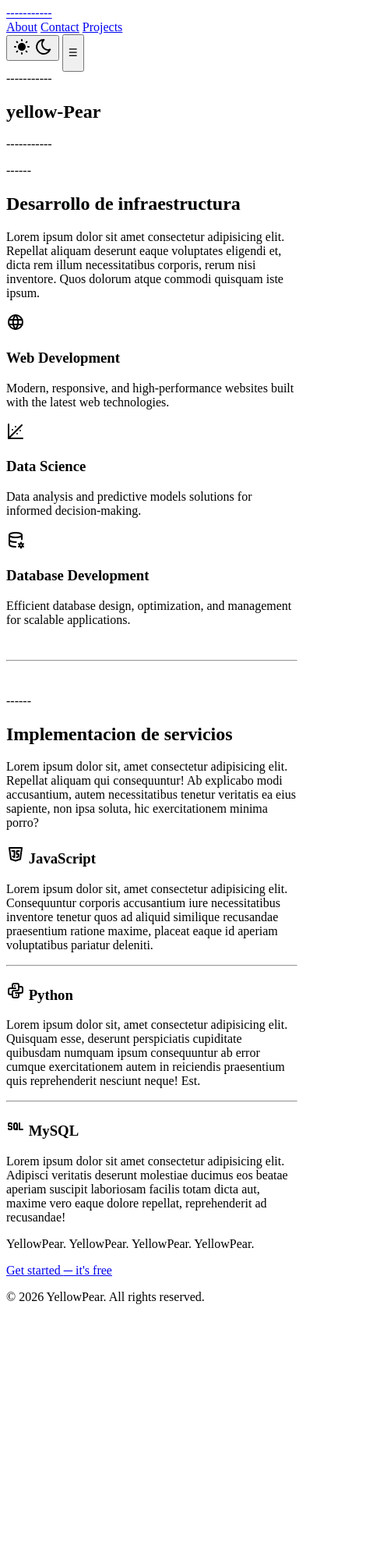
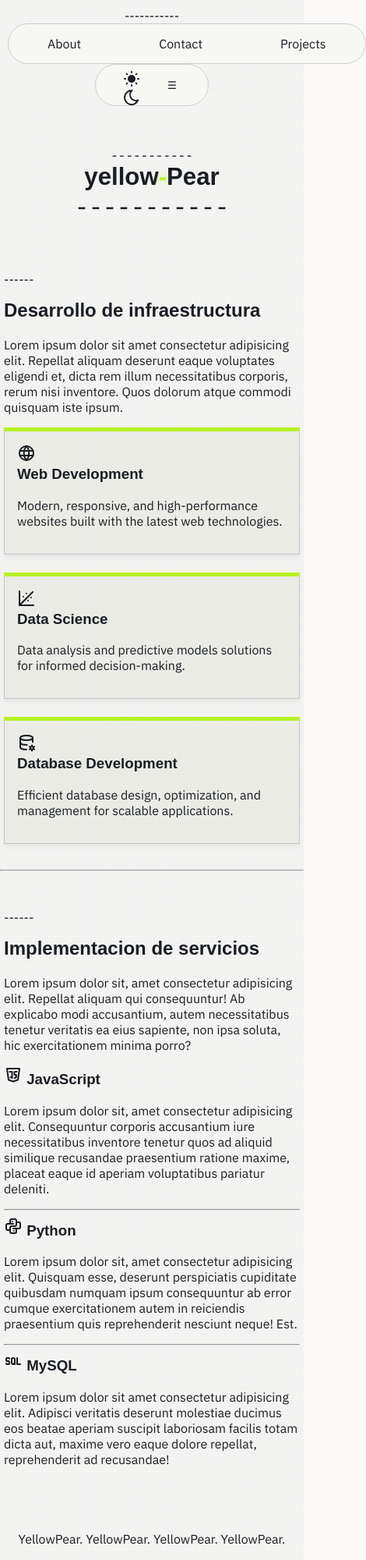
Before and after one commit to aNTb-j/webTest, a plain HTML site: page index.html in a window 390 px wide. Shown: the top 2000 px of the page at 78% size, 470 px wide, since content can reach past the window. Before the commit the page ends 1688 px from the top, so only its background shows below. Drawn offline with Linux system fonts and the light colour scheme; a script that the page names is missing; files whose address does not match are found by name.

Commit message:
Cambio en funcionalidades

```diff
--- a/index.html
+++ b/index.html
@@ -7,7 +7,7 @@
         <link rel="preconnect" href="https://fonts.googleapis.com">
         <link rel="preconnect" href="https://fonts.gstatic.com" crossorigin>
         <link href="https://fonts.googleapis.com/css2?family=IBM+Plex+Mono:wght@400;500;700&family=IBM+Plex+Sans:wght@400;500;600;700&display=swap" rel="stylesheet">
-        <link rel="stylesheet" href="public/css/style.css">
+        <link rel="stylesheet" href="style.css">
 
         <title>YellowPear</title>
     </head>
--- /dev/null
+++ b/index.js
@@ -0,0 +1,3 @@
+import { initThemeToggle } from "./components/toggle.js";
+
+initThemeToggle();
--- /dev/null
+++ b/style.css
@@ -0,0 +1,493 @@
+:root {
+  /* ========= Brand ========= */
+  --accent: hsl(77, 95%, 56%);
+  --accent-hover: hsl(77, 95%, 63%);
+  --accent-soft: hsla(77, 95%, 56%, .15);
+  /* ========= Dark ========= */
+  --dark-background: hsl(0, 0%, 0%);
+  --dark-surface: hsl(0, 0%, 0%);
+  --dark-panel: hsl(0, 0%, 0%);
+  --dark-card: hsl(223, 18%, 8%);
+  --dark-card-hover: hsl(226, 24%, 14%);
+  --dark-border: hsl(221, 33%, 9%);
+  --dark-text1: hsl(0, 0%, 100%);
+  --dark-text2: hsl(0, 0%, 100%);
+  --crt-dark-scanline: hsla(0, 0%, 0%, .16);
+  --crt-dark-red: hsla(0, 100%, 65%, .025);
+  --crt-dark-green: hsla(120, 100%, 65%, .020);
+  --crt-dark-blue: hsla(220, 100%, 65%, .025);
+  --crt-dark-glow: hsla(77, 95%, 56%, .18);
+  /* ========= Light ========= */
+  --light-background: hsl(40, 25%, 98%);
+  --light-surface: hsl(0, 0%, 100%);
+  --light-panel: hsl(60, 20%, 96%);
+  --light-card: hsl(60, 18%, 94%);
+  --light-card-hover: hsl(60, 16%, 91%);
+  --light-border: hsl(220, 12%, 82%);
+  --light-text1: hsl(220, 10%, 42%);
+  --light-text2: hsl(220, 18%, 12%);
+  --crt-light-scanline: hsla(0, 0%, 0%, .05);
+  --crt-light-red: hsla(0, 100%, 55%, .010);
+  --crt-light-green: hsla(120, 100%, 45%, .008);
+  --crt-light-blue: hsla(220, 100%, 55%, .010);
+  --crt-light-glow: hsla(77, 95%, 56%, .08);
+}
+
+:root {
+  --background: var(--light-background);
+  --surface: var(--light-surface);
+  --panel: var(--light-panel);
+  --card: var(--light-card);
+  --card-hover: var(--light-card-hover);
+  --border: var(--light-border);
+  --text1: var(--light-text1);
+  --text2: var(--light-text2);
+  --crt-scanline: var(--crt-light-scanline);
+  --crt-red: var(--crt-light-red);
+  --crt-green: var(--crt-light-green);
+  --crt-blue: var(--crt-light-blue);
+  --crt-glow: var(--crt-light-glow);
+}
+
+[data-theme=dark] {
+  --background: var(--dark-background);
+  --surface: var(--dark-surface);
+  --panel: var(--dark-panel);
+  --card: var(--dark-card);
+  --card-hover: var(--dark-card-hover);
+  --border: var(--dark-border);
+  --text1: var(--dark-text1);
+  --text2: var(--dark-text2);
+  --crt-scanline: var(--crt-dark-scanline);
+  --crt-red: var(--crt-dark-red);
+  --crt-green: var(--crt-dark-green);
+  --crt-blue: var(--crt-dark-blue);
+  --crt-glow: var(--crt-dark-glow);
+}
+
+:root {
+  --font-primary: "IBM Plex Sans", sans-serif;
+  --font-mono: "IBM Plex Mono", monospace;
+  --font-title: "Space Grotesk", sans-serif;
+}
+
+html {
+  font-size: 100%;
+  box-sizing: border-box;
+}
+
+*, *::before, *::after {
+  box-sizing: inherit;
+}
+
+body {
+  margin: 0;
+  padding: 0;
+  font-family: var(--font-intern);
+}
+
+h1, h2, h3 {
+  margin-top: 0;
+}
+
+a, a:visited, a:active {
+  text-decoration: none;
+}
+
+.container {
+  padding: 0 1.5625rem;
+  max-width: 69.375rem;
+  margin: 0 auto;
+}
+@media (max-width: 39.9375em) {
+  .container {
+    padding: 0.3125rem;
+  }
+}
+@media (min-width: 40em) {
+  .container {
+    padding: 0.3125rem;
+  }
+}
+@media (min-width: 59.375em) {
+  .container {
+    padding: 0.3125rem;
+  }
+}
+
+.crt {
+  position: relative;
+}
+
+.crt::before {
+  content: "";
+  position: absolute;
+  inset: 0;
+  background: linear-gradient(transparent 50%, var(--crt-scanline) 50%), linear-gradient(90deg, var(--crt-red), var(--crt-green), var(--crt-blue));
+  background-size: 100% 2px, 3px 100%;
+  pointer-events: none;
+}
+
+.card-grid {
+  display: grid;
+  grid-template-columns: repeat(3, 1fr);
+  gap: 1.4375rem;
+}
+@media (max-width: 39.9375em) {
+  .card-grid {
+    grid-template-columns: repeat(1, 1fr);
+  }
+}
+@media (min-width: 40em) {
+  .card-grid {
+    grid-template-columns: repeat(2, 1fr);
+  }
+}
+@media (min-width: 59.375em) {
+  .card-grid {
+    grid-template-columns: repeat(3, 1fr);
+  }
+}
+.card-grid :hover {
+  background-color: var(--card-hover);
+}
+
+.card {
+  background-color: var(--card);
+  border: 1px solid var(--border);
+  border-radius: 0rem;
+  padding: 1rem;
+  box-shadow: 0 0.25rem 6px rgba(0, 0, 0, 0.05);
+}
+.card__webdev {
+  border-top: 0.3125rem solid var(--accent);
+}
+.card__datascience {
+  border-top: 0.3125rem solid var(--accent);
+}
+.card__database {
+  border-top: 0.3125rem solid var(--accent);
+}
+
+.header {
+  position: sticky;
+  top: 0;
+  z-index: 1000;
+}
+@media (max-width: 39.9375em) {
+  .header {
+    justify-content: space-between;
+    align-items: center;
+  }
+}
+@media (min-width: 40em) {
+  .header {
+    justify-content: space-between;
+    align-items: center;
+  }
+}
+.header__title {
+  width: 100%;
+}
+@media (min-width: 40em) {
+  .header__title {
+    width: auto;
+  }
+}
+.header__actions {
+  width: 100%;
+  border-width: 0;
+}
+@media (min-width: 40em) {
+  .header__actions {
+    width: auto;
+  }
+}
+
+.hero-animation {
+  margin-top: 10%;
+  text-align: center;
+  margin-bottom: 10%;
+}
+.hero-animation h1 {
+  font-size: clamp(1.875rem, 8vw, 5.625rem);
+  font-weight: 700;
+  margin: 0;
+}
+.hero-animation p {
+  margin-top: 0;
+  font-size: 1.875rem;
+}
+.hero-animation .pear-animation {
+  color: var(--accent);
+  animation: hackerBlink 2.5s infinite;
+}
+
+@keyframes hackerBlink {
+  0%, 100% {
+    opacity: 1;
+    text-shadow: 0 0 8px currentColor;
+  }
+  50% {
+    opacity: 1%;
+    text-shadow: none;
+  }
+}
+.navbar {
+  display: flex;
+  flex-wrap: wrap;
+}
+.navbar a {
+  position: relative;
+  text-decoration: none;
+  color: var(--text2);
+}
+.navbar a::after {
+  content: "";
+  position: absolute;
+  left: 0;
+  bottom: -4px;
+  width: 0;
+  height: 2px;
+  background: var(--accent);
+  transition: width 0.25s ease;
+}
+.navbar a:hover::after {
+  width: 100%;
+}
+.navbar__logo {
+  display: flex;
+  align-items: center;
+  color: var(--text2);
+}
+.navbar__links {
+  display: flex;
+  gap: 6.25rem;
+  padding: 0.9375rem 3.125rem;
+  border-radius: 999px;
+  background: var(--panel);
+  border: 1px solid var(--border);
+}
+.navbar__actions {
+  display: flex;
+  align-items: center;
+  gap: 0.625rem;
+  padding: 0.3125rem 1.5625rem;
+  border-radius: 999px;
+  background: var(--panel);
+  border: 1px solid var(--border);
+}
+@media (max-width: 39.9375em) {
+  .navbar {
+    justify-content: space-around;
+    align-items: center;
+  }
+}
+@media (min-width: 40em) {
+  .navbar {
+    justify-content: space-around;
+    align-items: center;
+  }
+}
+@media (min-width: 59.375em) {
+  .navbar {
+    justify-content: space-around;
+    align-items: center;
+  }
+}
+
+.contact {
+  line-height: 6.25rem;
+  display: flex;
+  justify-content: center;
+}
+.contact .client-application {
+  display: flex;
+  flex-direction: column;
+  align-items: center;
+  gap: 1rem;
+}
+
+#application-button {
+  display: inline-block;
+  position: relative;
+  z-index: 1;
+  padding: 0.0625rem 1.875rem;
+  line-height: 3.7;
+  color: var(--text2);
+  text-decoration: none;
+  font-weight: 600;
+  transition: color 0.3s cubic-bezier(0.2, 0, 0, 1);
+}
+#application-button::after {
+  content: "";
+  position: absolute;
+  left: 1.25rem;
+  right: 1.25rem;
+  bottom: 0;
+  height: 2px;
+  background: var(--accent);
+  transition: all 0.3s cubic-bezier(0.2, 0, 0, 1);
+  transform-origin: bottom center;
+  z-index: -1;
+  border-radius: 62.5rem;
+}
+#application-button:hover {
+  color: var(--background);
+  color: black;
+}
+#application-button:hover::after {
+  left: 0;
+  right: 0;
+  height: 100%;
+}
+
+#application-button-span {
+  color: var(--text1);
+  transition: color 0.3s;
+}
+
+#application-button:hover #application-button-span {
+  color: var(--background);
+}
+
+#contact-form {
+  max-width: 50rem;
+  margin: 0 auto;
+  padding: 2.5rem;
+  display: grid;
+  gap: 1.5rem;
+  background-color: var(--background);
+  border: 0.125rem solid var(--text1);
+  border-radius: 0rem;
+  box-shadow: 8px 8px 0px 0px var(--accent);
+  font-family: "Space Grotesc", monospace;
+  font-size: 1.125rem;
+  font-weight: bold;
+}
+#contact-form .form-row {
+  margin-bottom: 0.5rem;
+}
+#contact-form .form-group {
+  margin-top: 0.5rem;
+}
+#contact-form input,
+#contact-form textarea {
+  width: 100%;
+  padding: 1rem;
+  margin-top: 0.25rem;
+  margin-bottom: 0.5rem;
+  background-color: transparent;
+  color: var(--text2);
+  border: 0.125rem solid var(--text1);
+  border-radius: 0rem;
+  font-size: 1rem;
+  font-family: inherit;
+  transition: 0.2s ease;
+  font-size: 18px;
+  border-radius: 0;
+  outline: none;
+  transition: all 0.3s ease;
+  box-shadow: 8px 8px 0 var(--accent);
+}
+#contact-form input::placeholder,
+#contact-form textarea::placeholder {
+  color: var(--text1);
+  opacity: 0.6;
+}
+#contact-form input:focus,
+#contact-form textarea:focus {
+  outline: none;
+  border-color: var(--accent);
+  box-shadow: 0 0 0.625rem var(--accent);
+}
+#contact-form textarea {
+  min-height: 11.25rem;
+  resize: vertical;
+}
+#contact-form button {
+  margin-top: 3.125rem;
+  margin-left: 3.125rem;
+  margin-right: 3.125rem;
+  line-height: 4.2;
+  background-color: transparent;
+  border: 0rem solid var(--text1);
+}
+
+.theme-actions,
+.menu-actions {
+  display: grid;
+  place-items: center;
+  width: 2.625rem;
+  height: 2.625rem;
+  border: 0;
+  border-radius: 999px;
+  background: transparent;
+  color: var(--text2);
+  cursor: pointer;
+}
+
+.theme-actions:hover {
+  background: var(--card-hover);
+  border-color: var(--accent);
+}
+
+.theme-actions:active {
+  transform: scale(0.95);
+}
+
+.theme-actions svg {
+  width: 24px;
+  height: 24px;
+}
+
+.menu-actions {
+  justify-content: center;
+  align-items: center;
+  height: 2.625rem;
+  width: 2.625rem;
+  place-items: center;
+  border: 0px;
+  border-radius: 999px;
+  background: var(--panel);
+  color: var(--text2);
+  cursor: pointer;
+}
+
+.menu-actions:hover {
+  background: var(--card-hover);
+  border-color: var(--accent);
+}
+
+.menu-actions:active {
+  transform: scale(0.95);
+}
+
+.menu-actions svg {
+  width: 24px;
+  height: 24px;
+}
+
+.menu-actions p {
+  margin: 0;
+}
+
+body {
+  background: var(--background);
+  font-family: var(--font-primary);
+  color: var(--text2);
+}
+
+h1,
+h2,
+h3 {
+  font-family: var(--font-title);
+}
+
+code,
+pre,
+.hero-animation {
+  font-family: var(--font-mono);
+}
+
+/*# sourceMappingURL=style.css.map */
--- /dev/null
+++ b/toggle.js
@@ -0,0 +1,28 @@
+export function initThemeToggle() {
+    const toggle = document.querySelector(".theme-actions");
+    const html = document.documentElement;
+
+    const sun = document.getElementById("icon-sun");
+    const moon = document.getElementById("icon-moon");
+
+    function setTheme(theme) {
+        html.setAttribute("data-theme", theme);
+        localStorage.setItem("theme", theme);
+
+        if (theme === "dark") {
+            sun.style.display = "none";
+            moon.style.display = "block";
+        } else {
+            sun.style.display = "block";
+            moon.style.display = "none";
+        }
+    }
+
+    const savedTheme = localStorage.getItem("theme") || "light";
+    setTheme(savedTheme);
+
+    toggle.addEventListener("click", () => {
+        const currentTheme = html.getAttribute("data-theme");
+        setTheme(currentTheme === "dark" ? "light" : "dark");
+    });
+}
```
Also changed, not shown: form.js (added, +21 -0 lines).
